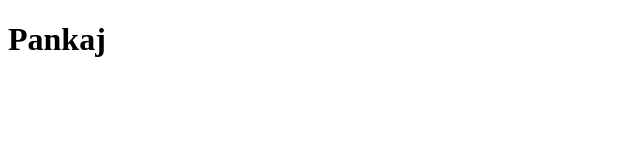
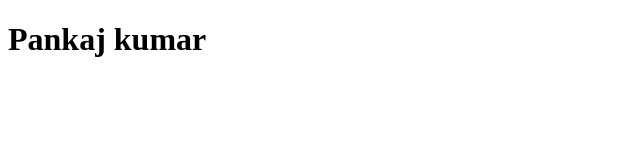
Before and after one commit to Pankaj-Kumar-Maurya/GitTest, a plain HTML site: page index.html in a window 1280 px wide. Shown: the whole page, without its empty margins (0-640 px from the left). Drawn offline with Linux system fonts and the light colour scheme.

Commit message:
kumar added

```diff
--- a/index.html
+++ b/index.html
@@ -6,6 +6,6 @@
     <title>Document</title>
   </head>
   <body>
-    <h1>Pankaj</h1>
+    <h1>Pankaj kumar</h1>
   </body>
 </html>
```
